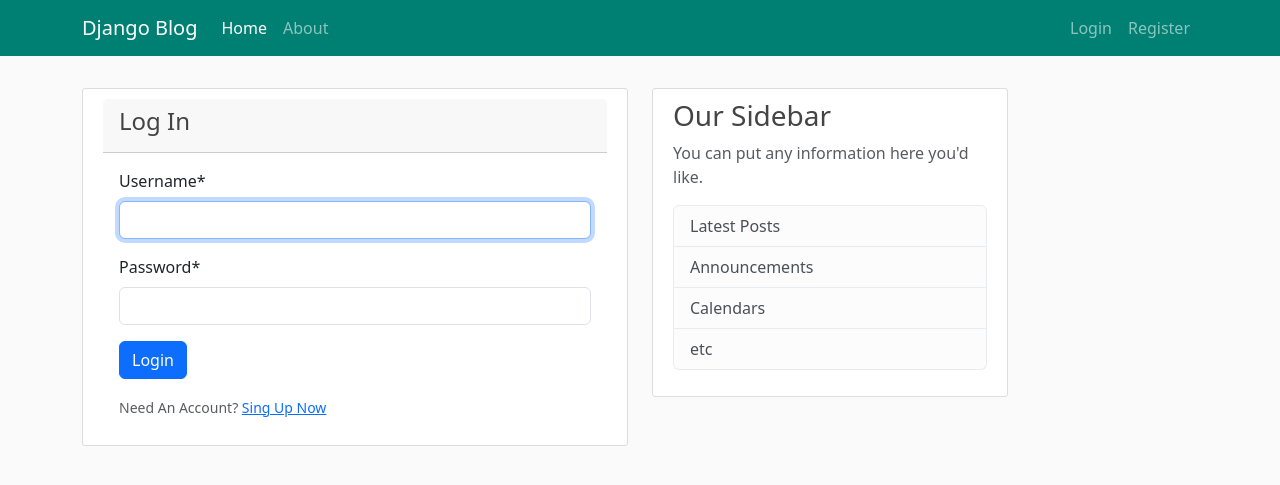
After one commit to Kalangiyam/Django_blog, a Django app: page /login/ in a window 1280 px wide. The commit adds this page. Shown: the top 485 px of the page. Run offline with Django 5.2, Linux system fonts and the light colour scheme; some libraries are stand-ins or nearby versions.

Commit message:
Complete User Login and Logout

```diff
--- a/Blog/static/blog/main.css
+++ b/Blog/static/blog/main.css
@@ -28,7 +28,7 @@
     font-weight: 500;
   }
 
-  .content-section {
+  .content-section{
     background: #ffffff;
     padding: 10px 20px;
     border: 1px solid #dddddd;
--- a/Blog/templates/blog/base.html
+++ b/Blog/templates/blog/base.html
@@ -17,7 +17,7 @@
     {% include 'blog/navbar.html' %}
     <main role="main" class="container">
         <div class="row">
-          <div class="col-md-8">
+          <div class="col-md-6">
             {% if messages %}
               {% for message in messages %}
               <div class="alert alert-{{message.tags}}">
@@ -44,6 +44,7 @@
         </div>
       </main>
 
-    <script src="https://cdn.jsdelivr.net/npm/bootstrap@5.3.3/dist/js/bootstrap.bundle.min.js" integrity="sha384-YvpcrYf0tY3lHB60NNkmXc5s9fDVZLESaAA55NDzOxhy9GkcIdslK1eN7N6jIeHz" crossorigin="anonymous"></script>
+      <script src="https://code.jquery.com/jquery-3.6.0.min.js"></script>
+      <script src="https://cdn.jsdelivr.net/npm/bootstrap@5.3.3/dist/js/bootstrap.bundle.min.js" integrity="sha384-YvpcrYf0tY3lHB60NNkmXc5s9fDVZLESaAA55NDzOxhy9GkcIdslK1eN7N6jIeHz" crossorigin="anonymous"></script>
   </body>
 </html>
--- a/Blog/templates/blog/navbar.html
+++ b/Blog/templates/blog/navbar.html
@@ -15,8 +15,15 @@
             </ul>
             <!-- <form class="d-flex" role="search"> -->
             <div class="navbar-nav">
-              <a class="nav-item nav-link" href="#">Login</a>
-              <a class="nav-item nav-link" href="{% url 'user-register' %}">Register</a>
+              {% if user.is_authenticated %}
+              <form id="frm_logout" method="post" action="{% url 'logout' %}">
+                {% csrf_token %}
+                <a  href="javascript:$('#frm_logout').submit();" class="nav-item nav-link">Logout</a>
+              </form>
+              {% else %}
+                <a class="nav-item nav-link" href="{% url 'login' %}">Login</a>
+                <a class="nav-item nav-link" href="{% url 'user-register' %}">Register</a>
+              {% endif %}
             </div>
 
             <!-- </form> -->
--- /dev/null
+++ b/user/templates/user/login.html
@@ -0,0 +1,23 @@
+{% extends 'Blog/base.html' %}
+{% load crispy_forms_tags %}
+{% block content %}
+<div class="">
+    <div class="card content-section">
+        <div class="card-header">
+            <h4>Log In</h4>
+        </div>
+        <div class="card-body">
+            <form action="" method="POST">
+                {% csrf_token %}
+                {{ form|crispy }}
+                <button class="btn btn-primary" type="submit">Login</button>
+            </form>
+            <div class="pt-3">
+                <small class="text-muted">
+                    Need An Account? <a class="ml-2" href="{% url 'user-register' %}">Sing Up Now</a>
+                </small>
+            </div>
+        </div>
+    </div>
+</div>
+{% endblock content %}
--- a/user/templates/user/register.html
+++ b/user/templates/user/register.html
@@ -2,7 +2,7 @@
 {% load crispy_forms_tags %}
 {% block content %}
 
-<div class="card">
+<div class="card content-section">
     <div class="card-header">
       <h4>Join Now</h4>
     </div>
@@ -14,7 +14,7 @@
         </form>
         <div class="pt-3">
             <small class="text-muted">
-                Already Have An Account? <a class="ml-2" href="#">Sing In</a>
+                Already Have An Account? <a class="ml-2" href="{% url 'login' %}">Sing In</a>
             </small>
         </div>
     </div>
--- a/user/urls.py
+++ b/user/urls.py
@@ -1,6 +1,9 @@
 from django.urls import path
+from django.contrib.auth import views as auth_views
 from . import views
 
 urlpatterns=[
-    path('register/',views.register,name='user-register')
+    path('register/',views.register,name='user-register'),
+    path('login/',auth_views.LoginView.as_view(template_name='user/login.html'),name='login'),
+   path('logout/', auth_views.LogoutView.as_view(template_name='user/logout.html'), name='logout'),
 ]
--- a/user/views.py
+++ b/user/views.py
@@ -10,9 +10,8 @@
         if form.is_valid():
             form.save()
             username = form.cleaned_data.get('username')
-            messages.success(request,f'Account created for {username}!')
-            return redirect('blog-home')
+            messages.success(request,f'Your account has been created! you are now able to log in')
+            return redirect('login')
     else:
         form = UserRegisterForm()
-        # messages.success(request,f'{username}')
     return render(request,'user/register.html',{'form':form})
```
Also changed, not shown: My_Project/settings.py (+8 -5 lines), user/templates/user/logout.html (added, +11 -0 lines).
